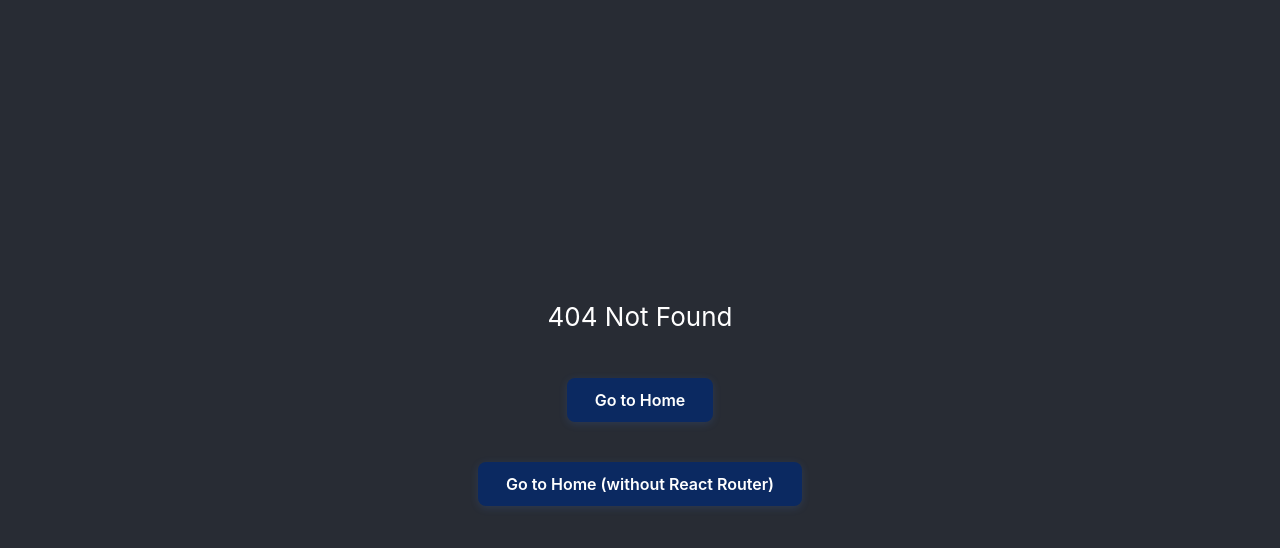
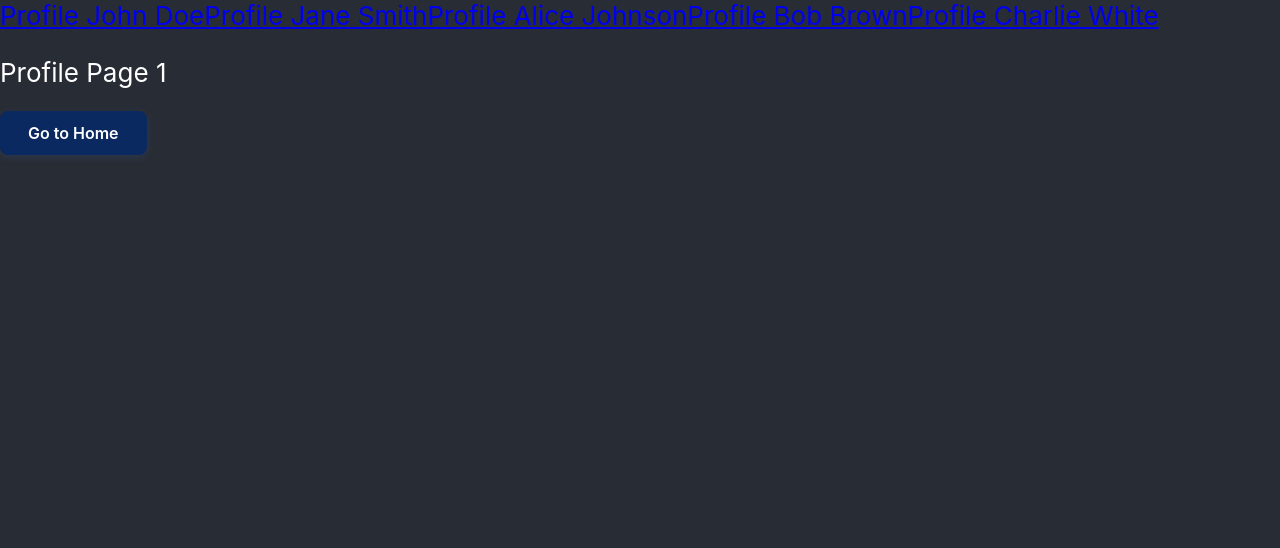
Before and after one commit to JosephGray-C/environment_v2, a React app in the folder frontend/: page /profiles/1 in a window 1280 px wide. Before the commit this address had no page. Built offline with nearby package versions, Linux system fonts and the light colour scheme.

Commit message:
second commit

```diff
--- a/frontend/src/css/Home.css
+++ b/frontend/src/css/Global.css
@@ -1,24 +1,3 @@
-.Home {
-  /* Text */
-  text-align: center;
-}
-
-.Home-header {
-  /* Background */
-  background-color: #282c34;
-  min-height: 100vh;
-
-  /* Text */
-  color: white;
-  font-size: calc(10px + 2vmin);
-
-  /* Items */
-  align-items: center;
-  justify-content: center;
-  display: flex;
-  flex-direction: column;
-}
-
 .button {
   background-color: #0b2961;
   color: #fff;
--- a/frontend/src/css/index.css
+++ b/frontend/src/css/index.css
@@ -7,7 +7,8 @@ body {
   -moz-osx-font-smoothing: grayscale;
 }
 
-code {
-  font-family: source-code-pro, Menlo, Monaco, Consolas, 'Courier New',
-    monospace;
+body{
+  background-color: #282c34;
+  color: white;
+  font-size: calc(10px + 2vmin);
 }
--- a/frontend/src/index.js
+++ b/frontend/src/index.js
@@ -5,12 +5,13 @@ import { createBrowserRouter, RouterProvider } from 'react-router-dom';
 
 // Importing CSS
 import './css/index.css';
-import './css/Home.css';
+import './css/Global.css';
 
 // Importing pages
 import Home from './pages/HomePage';
 import NotFoundPage from './pages/NotFoundPage';
 import ProfilesPage from './pages/ProfilesPage';
+import ProfilePage from './pages/ProfilePage';
 
 // Route configuration
 const router = createBrowserRouter([
@@ -23,8 +24,13 @@ const router = createBrowserRouter([
     {
         path: '/profiles',
         element: <ProfilesPage />,
-        errorElement: <NotFoundPage />,
-    }
+        children: [
+            {
+                path: '/profiles/:id',
+                element: <ProfilePage />,
+            },
+        ]
+    },
 
 ]);
 
--- a/frontend/src/pages/HomePage.js
+++ b/frontend/src/pages/HomePage.js
@@ -1,14 +1,15 @@
 // Imports
+import { Link } from "react-router-dom";
 
 
 export default function App() {
   return (
-    <div className="Home">
-      <header className="Home-header">
+    <div className="">
         <p>
           Home Page
         </p>
-      </header>
+
+        <Link className="button" to="/profiles">Go to Profiles</Link>
     </div>
   );
 }
--- a/frontend/src/pages/NotFoundPage.js
+++ b/frontend/src/pages/NotFoundPage.js
@@ -7,14 +7,13 @@ export default function NotFound() {
 
 
   return (
-    <div className="Home">
-      <header className="Home-header">
+    <div className="">
         <p>
           404 Not Found
         </p>
+
         <Link className="button" to="/">Go to Home</Link>
-        <a className="button"  href="/">Go to Home (without React Router)</a>
-      </header>
+        {/* <a className="button"  href="/">Go to Home (without React Router)</a> */}
     </div>
   )
 }
--- /dev/null
+++ b/frontend/src/pages/ProfilePage.js
@@ -0,0 +1,17 @@
+// Imports
+import { useParams } from "react-router-dom";
+
+
+export default function ProfilePage() {
+
+  const params = useParams();
+  console.log(params);
+
+  return (
+     <div className="">
+        <p>
+          Profile Page {params.id}
+        </p>
+    </div>
+  )
+}
--- a/frontend/src/pages/ProfilesPage.js
+++ b/frontend/src/pages/ProfilesPage.js
@@ -1,4 +1,5 @@
 // Imports
+import { Link, Outlet } from "react-router-dom";
 
 
 export default function Profiles() {
@@ -12,12 +13,18 @@ export default function Profiles() {
   ];
 
   return (
-    <div className="Home">
-      <header className="Home-header">
-        <p>
-          Profiles Page
-        </p>
-      </header>
+    <div className="">
+        <div className="">
+            {profiles.map(profile => (
+              <Link key={profile.id} to={`/profiles/${profile.id}`}>
+                  Profile {profile.name}
+              </Link>
+            ))}
+        </div>
+
+        <Outlet />
+
+        <Link className="button" to="/">Go to Home</Link>
     </div>
   )
 }
```
